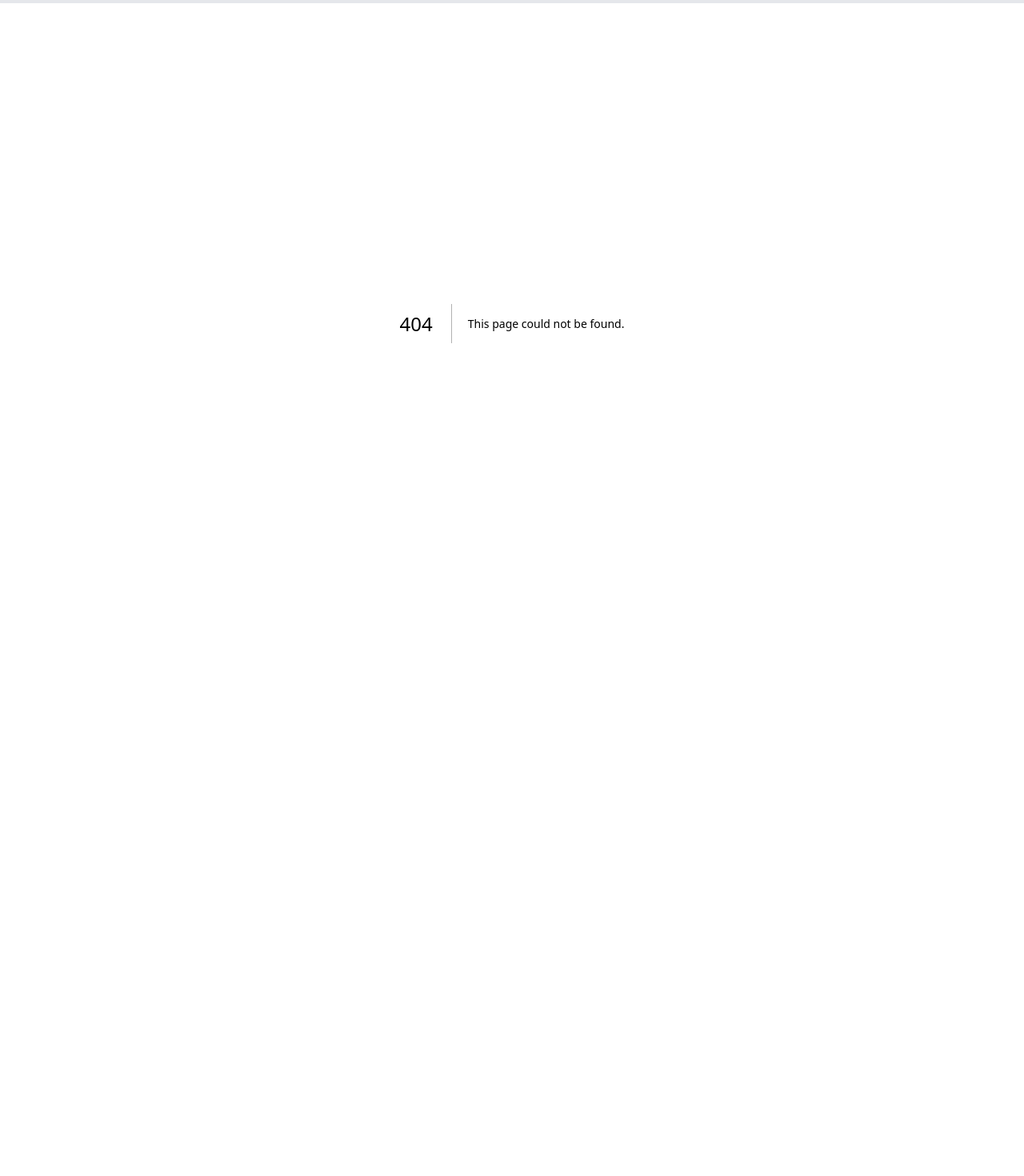
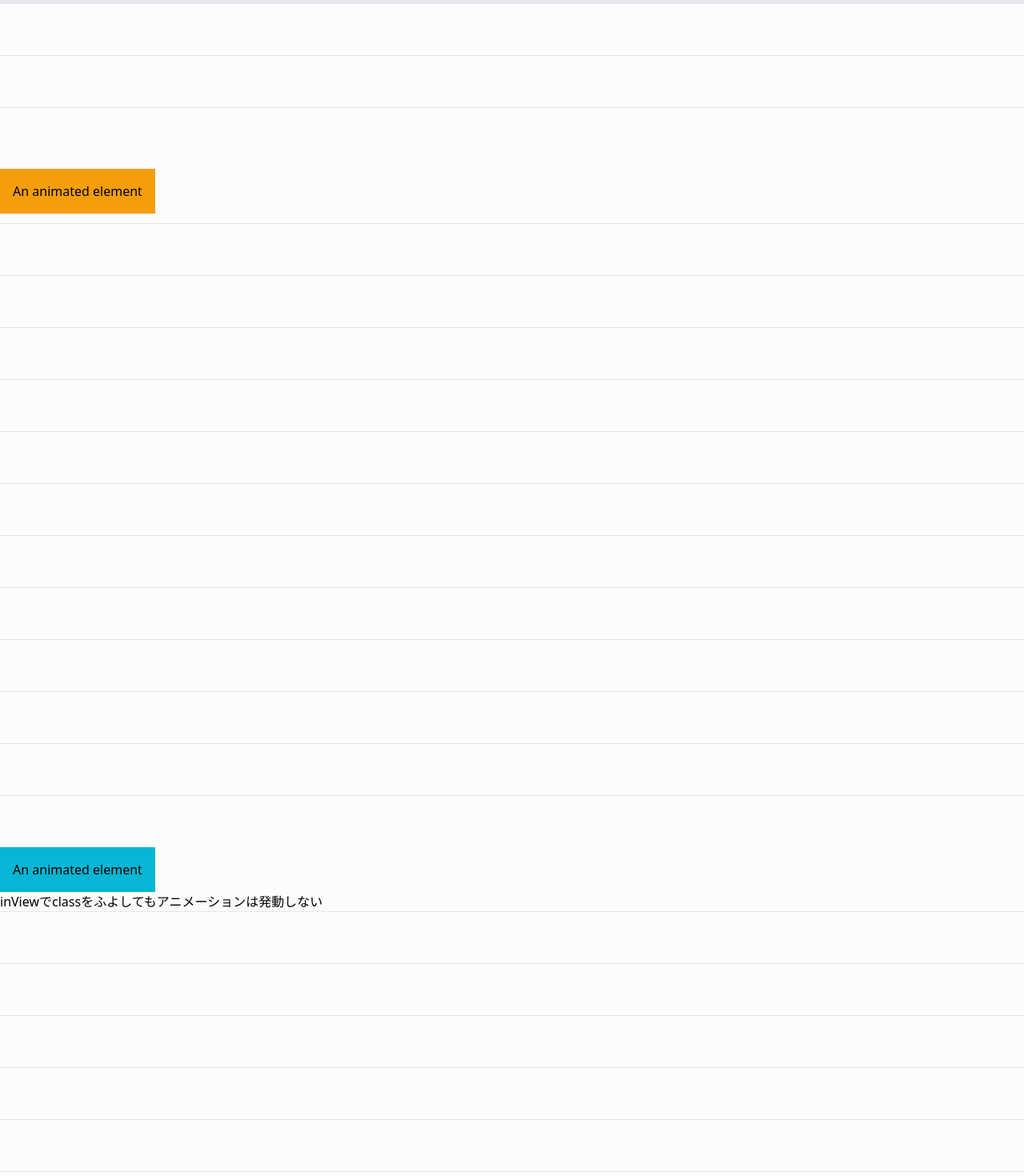
Before and after one commit to hro19/notion_blog, a Next.js app: page /intersection/intersection2 in a window 1280 px wide. Before the commit this address had no page. Shown: the part 60-1530 px from the top of the page at 80% size. Before the commit the page ends 864 px from the top, so only its background shows below. Built offline with nearby package versions, Linux system fonts and the light colour scheme; what @yamada-ui/react would draw is missing.

Commit message:
交差を監視してアニメを発火

```diff
--- a/pages/framer.tsx
+++ b/pages/framer.tsx
@@ -44,6 +44,32 @@ const framer = () => {
       >
         その5
       </Link>
+      <h2 className='inline-block mr-4'>awesomerevealの試作</h2>
+      <Link
+        href='/awesomereveal/awesomereveal'
+        className='underline mb-3 mr-3 text-lg text-cyan-700'
+      >
+        その1
+      </Link>
+      <Link
+        href='/awesomereveal/awesomereveal2'
+        className='underline mb-3 mr-3 text-lg text-cyan-700'
+      >
+        その2
+      </Link>
+      <h2 className='inline-block mr-4'>intersectionとanimate.cssの試作</h2>
+      <Link
+        href='/intersection/intersection'
+        className='underline mb-3 mr-3 text-lg text-orange-700'
+      >
+        その1
+      </Link>
+      <Link
+        href='/intersection/intersection2'
+        className='underline mb-3 mr-3 text-lg text-orange-700'
+      >
+        その2
+      </Link>
       <h2 className='font-bold from-neutral-900 text-2xl underline'>
         springお試し
       </h2>
--- /dev/null
+++ b/pages/intersection/intersection.tsx
@@ -0,0 +1,50 @@
+import React, { useEffect } from 'react';
+import { useInView } from 'react-intersection-observer';
+
+const Intersection = () => {
+  const { ref, inView, entry } = useInView({
+    /* Optional options */
+    threshold: 0,
+    rootMargin: '0px 0px -250px',
+  });
+
+  useEffect(() => {
+    if (inView) {
+      console.log(inView);
+    }
+  }, [inView]);
+
+  return (
+    <>
+      <hr className='mb-16' />
+      <hr className='mb-16' />
+      <hr className='mb-16' />
+      <hr className='mb-16' />
+      <hr className='mb-16' />
+      <hr className='mb-16' />
+      <hr className='mb-16' />
+      <hr className='mb-16' />
+      <hr className='mb-16' />
+      <hr className='mb-16' />
+      <hr className='mb-16' />
+      <hr className='mb-16' />
+      <hr className='mb-16' />
+      <hr className='mb-16' />
+      <hr className='mb-16' />
+      <hr className='mb-16' />
+      <div ref={ref}>
+        <h2>{`Header inside viewport ${inView}.`}</h2>
+      </div>
+      <hr className='mb-16' />
+      <hr className='mb-16' />
+      <hr className='mb-16' />
+      <hr className='mb-16' />
+      <hr className='mb-16' />
+      <hr className='mb-16' />
+      <hr className='mb-16' />
+      <hr className='mb-16' />
+    </>
+  );
+};
+
+export default Intersection;
--- /dev/null
+++ b/pages/intersection/intersection2.tsx
@@ -0,0 +1,61 @@
+import React, { useEffect } from 'react';
+import { useInView } from 'react-intersection-observer';
+
+const Intersection = () => {
+  const { ref, inView, entry } = useInView({
+    /* Optional options */
+    threshold: 0,
+    rootMargin: '0px 0px -250px',
+  });
+
+  useEffect(() => {
+    if (inView) {
+      console.log(inView);
+    }
+  }, [inView]);
+
+  return (
+    <>
+      <hr className='mb-16' />
+      <hr className='mb-16' />
+      <hr className='mb-16' />
+      <p className='animate__animated animate__bounceIn animate__repeat-2 bg-amber-500 p-4 inline-block my-3'>
+        An animated element
+      </p>
+      <hr className='mb-16' />
+      <hr className='mb-16' />
+      <hr className='mb-16' />
+      <hr className='mb-16' />
+      <hr className='mb-16' />
+      <hr className='mb-16' />
+      <hr className='mb-16' />
+      <hr className='mb-16' />
+      <hr className='mb-16' />
+      <hr className='mb-16' />
+      <hr className='mb-16' />
+      <hr className='mb-16' />
+      <div ref={ref}>
+        <p
+          className={`${
+            inView
+              ? 'animate_animated animate__fadeInRight animate__infinite bg-cyan-500 p-4 inline-block my-3;'
+              : ''
+          }`}
+        >
+          An animated element
+        </p>
+        <h2>inViewでclassをふよしてもアニメーションは発動しない</h2>
+      </div>
+      <hr className='mb-16' />
+      <hr className='mb-16' />
+      <hr className='mb-16' />
+      <hr className='mb-16' />
+      <hr className='mb-16' />
+      <hr className='mb-16' />
+      <hr className='mb-16' />
+      <hr className='mb-16' />
+    </>
+  );
+};
+
+export default Intersection;
```
